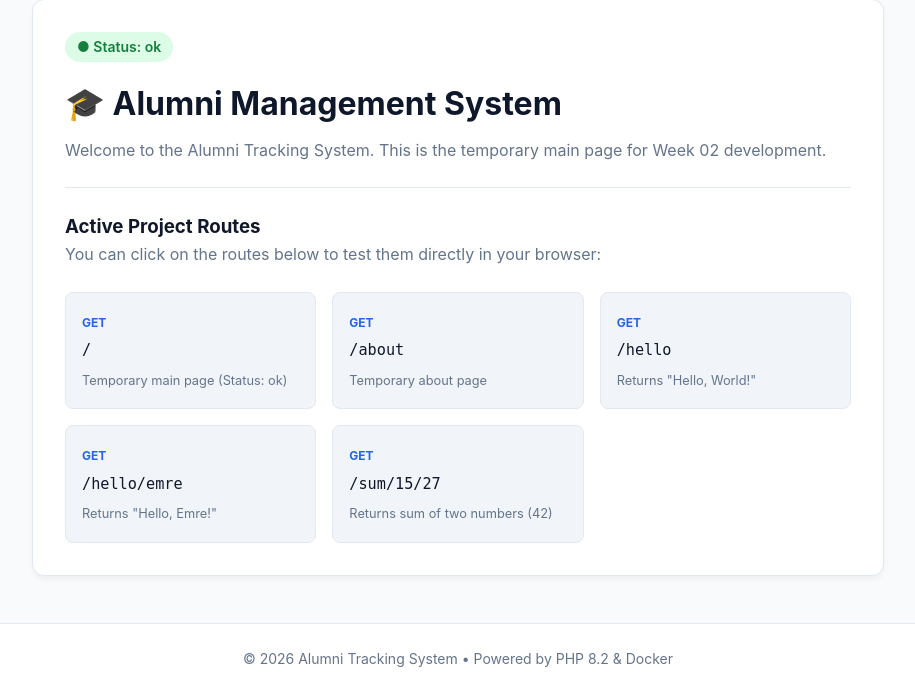
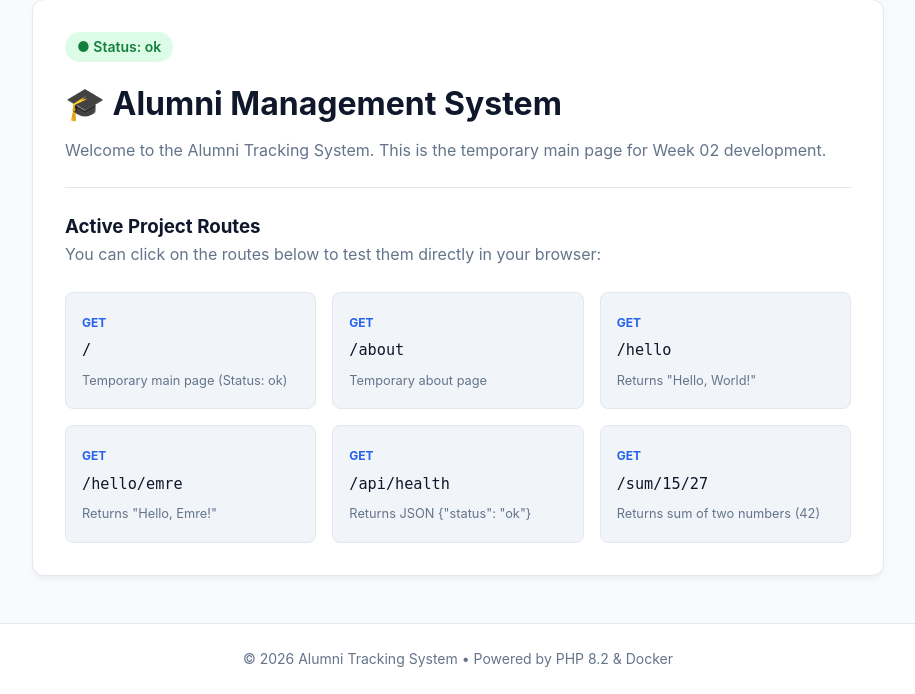
Before and after one commit to zehraras/alumni_, a PHP site: page / in a window 1280 px wide. Shown: the part 106-800 px from the top of the page, without its empty margins (182-1097 px from the left). Run offline with PHP 8.4, Linux system fonts and the light colour scheme.

Commit message:
Add GET /api/health endpoint returning JSON

```diff
--- a/index.php
+++ b/index.php
@@ -238,6 +238,11 @@ if ($path === '/') {
                 </div>
                 <div class="route-item">
                     <span class="route-method">GET</span>
+                    <a href="{$prefix}/api/health" class="route-path">/api/health</a>
+                    <span class="route-desc">Returns JSON {"status": "ok"}</span>
+                </div>
+                <div class="route-item">
+                    <span class="route-method">GET</span>
                     <a href="{$prefix}/sum/15/27" class="route-path">/sum/15/27</a>
                     <span class="route-desc">Returns sum of two numbers (42)</span>
                 </div>
@@ -276,6 +281,17 @@ if ($path === '/about') {
         </div>
 HTML;
     echo renderLayout("About", $content, $prefix);
+    exit;
+}
+
+// -------------------------------------------------------------
+// Week 03 - Step 1: GET /api/health -> JSON
+// -------------------------------------------------------------
+if ($path === '/api/health') {
+    header('Content-Type: application/json; charset=utf-8');
+    echo json_encode([
+        'status' => 'ok'
+    ], JSON_PRETTY_PRINT | JSON_UNESCAPED_SLASHES);
     exit;
 }
 
```
